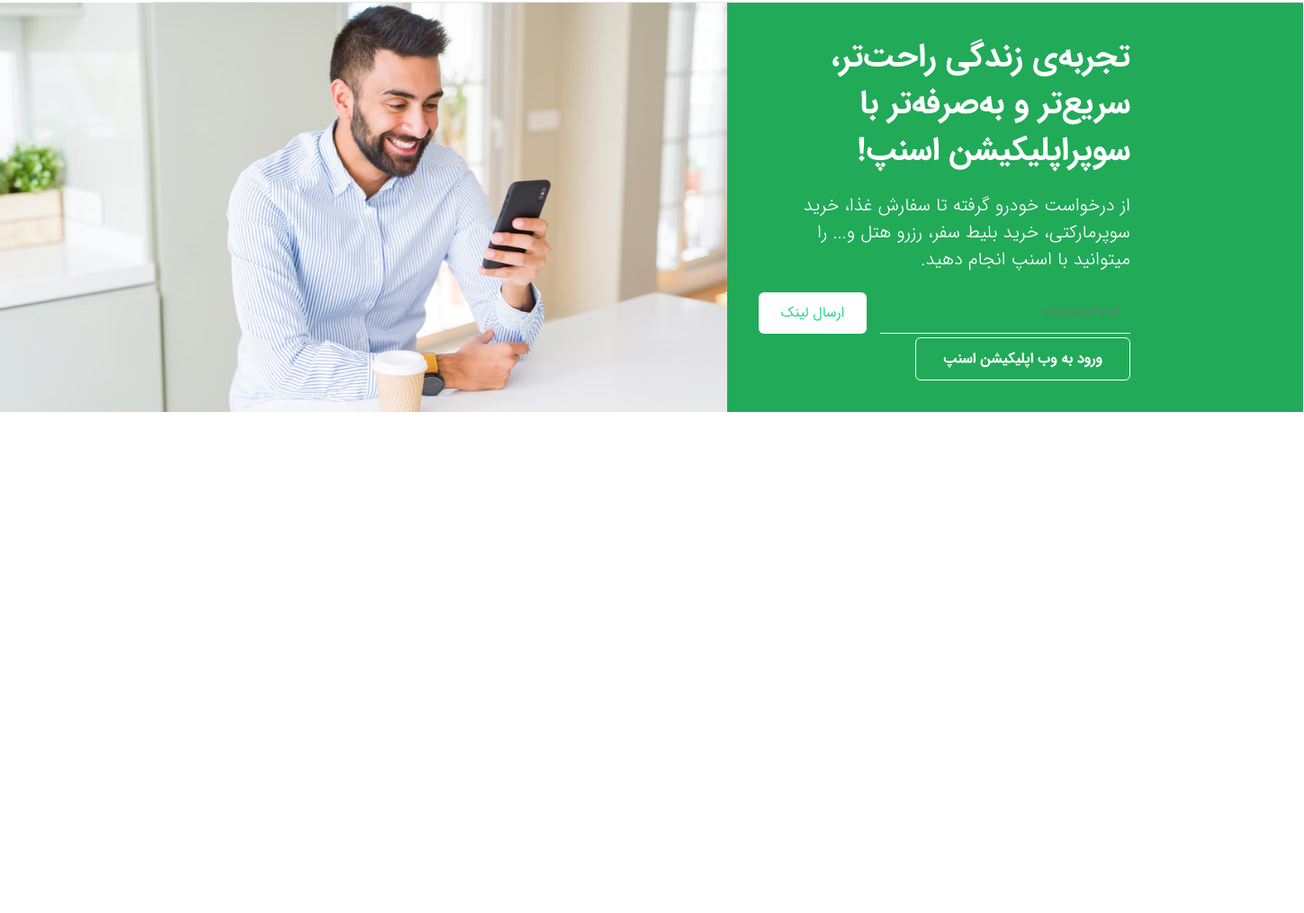
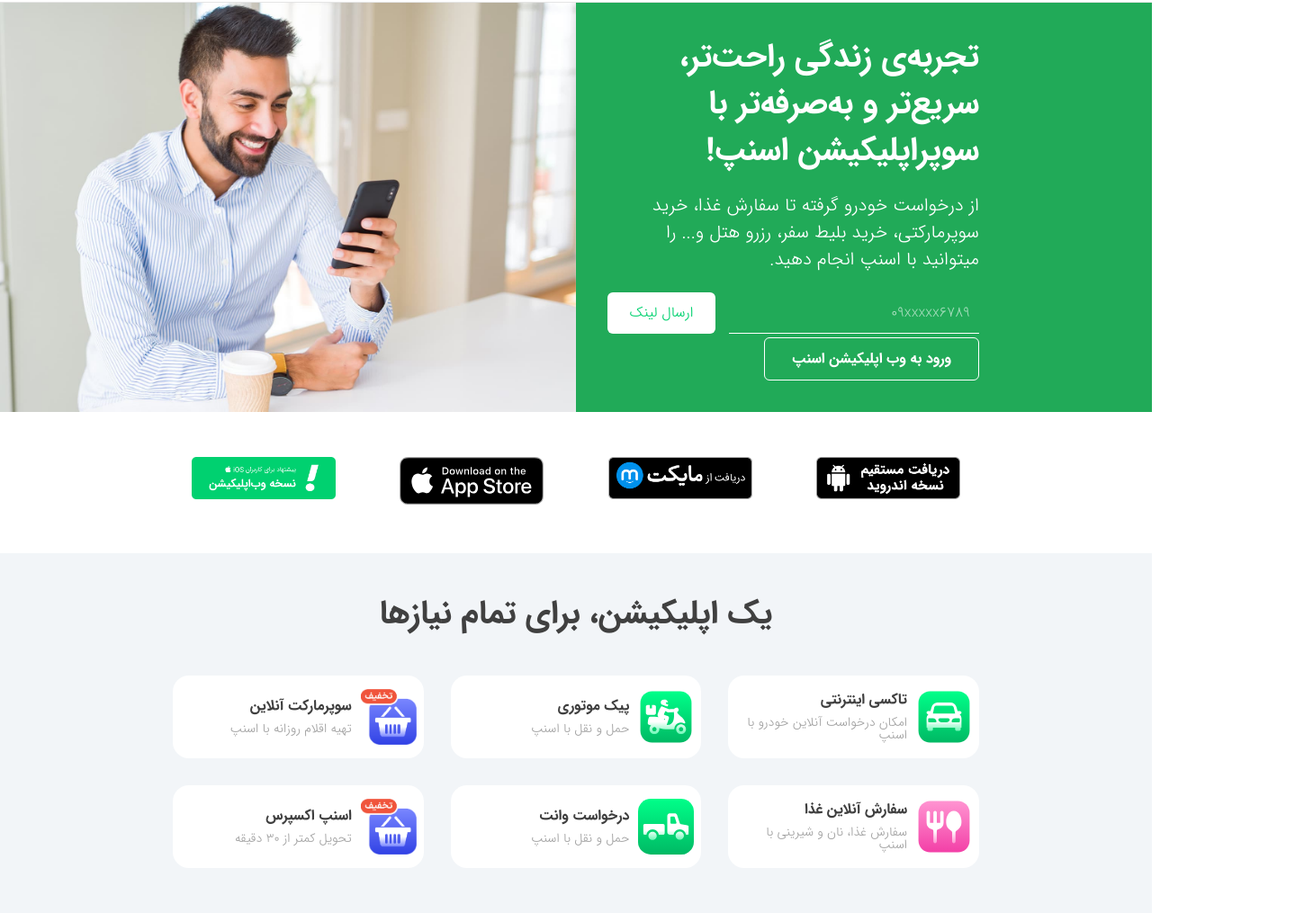
Before and after one commit to shokrino/snapp-landing, a plain HTML site: page index.html in a window 1280 px wide. Shown: the part 93-1108 px from the top of the page at 90% size, 1449 px wide, since content can reach past the window. Before the commit the page ends 800 px from the top, so only its background shows below. Drawn offline with Linux system fonts and the light colour scheme.

Commit message:
third section added.

```diff
--- a/assets/css/style.css
+++ b/assets/css/style.css
@@ -121,6 +121,7 @@ table {
   width: 100%;
   flex-wrap: wrap;
   justify-content: space-between;
+  overflow: hidden;
 }
 .inner-right-box-snapp,.inner-left-box-snapp {
   width: 50%;
@@ -159,6 +160,7 @@ table {
 }
 .inner-right-box-snapp form input#mobile_phone {
   border: none;
+  color: #fff;
   background: transparent;
   border-bottom: 1px solid #fff;
   text-align: right;
@@ -185,6 +187,70 @@ table {
   border-radius: 6px;
   font-weight: bold;
 }
+.inner-right-box-snapp form input#mobile_phone::placeholder {
+  color: #fff;
+  opacity: 0.6;
+}
+.second-section-snapp-wrapper {
+  display: flex;
+  width: 100%;
+  flex-wrap: wrap;
+  justify-content: space-around;
+  padding: 50px 15%;
+  gap: 30px;
+}
+.link-download-app-snapp > img {
+  width: 160px;
+}
+.third-section-snapp-wrapper {
+  width: 100%;
+  display: flex;
+  padding: 50px 15%;
+  background: #f2f5f8;
+  flex-direction: column;
+  justify-content: center;
+  align-items: center;
+}
+.title-third-section-snapp {
+  color: #404040;
+  padding: 0 0 50px;
+  font-size: 36px;
+  font-weight: bold;
+}
+.item-features-snapp {
+  display: flex;
+  flex-direction: row;
+  gap: 10px;
+  border-radius: 18px;
+  background: #fff;
+  padding: 15px 8px;
+  text-decoration: none;
+}
+.item-features-snapp > img {
+  width: 62px;
+  height: 62px;
+}
+.box-titles-feature-snapp {
+  display: flex;
+  flex-direction: column;
+  justify-content: center;
+  gap: 10px;
+}
+.box-titles-feature-snapp > h3 {
+  font-size: 16px;
+  color: #3f3f3f;
+  font-weight: bold;
+}
+.box-titles-feature-snapp > p {
+  color: #a3a3a3;
+  font-size: 14px;
+}
+.bottom-third-section-snapp {
+  width: 100%;
+  display: grid;
+  gap: 30px;
+  grid-template-columns: 1fr 1fr 1fr;
+}
 @font-face {
   font-family: 'iransans';
   src: url(/assets/fonts/fa-Iran-sans-web-light.woff2);
--- a/index.html
+++ b/index.html
@@ -157,5 +157,69 @@
             </figure>
         </div>
     </section>
+    <section class="second-section-snapp-wrapper">
+        <a href="" class="link-download-app-snapp">
+            <img src="./assets/img/direct-download-badge.png" alt="">
+        </a>
+        <a href="" class="link-download-app-snapp">
+            <img src="./assets/img/myketmarket.png" alt="">
+        </a>
+        <a href="" class="link-download-app-snapp">
+            <img src="./assets/img/app_store.svg" alt="">
+        </a>
+        <a href="" class="link-download-app-snapp">
+            <img src="./assets/img/snapp-pwa.png" alt="">
+        </a>
+    </section>
+
+    <section class="third-section-snapp-wrapper">
+        <h2 class="title-third-section-snapp">
+            یک اپلیکیشن، برای تمام نیازها
+        </h2>
+        <div class="bottom-third-section-snapp">
+            <a href="#" class="item-features-snapp">
+                <img src="./assets/img/taxi.svg" alt="">
+                <span class="box-titles-feature-snapp">
+                    <h3>تاکسی اینترنتی</h3>
+                    <p>امکان درخواست آنلاین خودرو با اسنپ</p>
+                </span>
+            </a>
+            <a href="#" class="item-features-snapp">
+                <img src="./assets/img/bike.svg" alt="">
+                <span class="box-titles-feature-snapp">
+                    <h3>پیک موتوری</h3>
+                    <p>حمل و نقل با اسنپ</p>
+                </span>
+            </a>
+            <a href="#" class="item-features-snapp">
+                <img src="./assets/img/spdiscount.png" alt="">
+                <span class="box-titles-feature-snapp">
+                    <h3>سوپرمارکت آنلاین</h3>
+                    <p>تهیه اقلام روزانه با اسنپ</p>
+                </span>
+            </a>
+            <a href="#" class="item-features-snapp">
+                <img src="./assets/img/food.svg" alt="">
+                <span class="box-titles-feature-snapp">
+                    <h3>سفارش آنلاین غذا </h3>
+                    <p>سفارش غذا، نان و شیرینی با اسنپ</p>
+                </span>
+            </a>
+            <a href="#" class="item-features-snapp">
+                <img src="./assets/img/pickup.svg" alt="">
+                <span class="box-titles-feature-snapp">
+                    <h3>درخواست وانت</h3>
+                    <p>حمل و نقل با اسنپ</p>
+                </span>
+            </a>
+            <a href="#" class="item-features-snapp">
+                <img src="./assets/img/spdiscount.png" alt="">
+                <span class="box-titles-feature-snapp">
+                    <h3>اسنپ اکسپرس</h3>
+                    <p>تحویل کمتر از ۳۰ دقیقه</p>
+                </span>
+            </a>
+        </div>
+    </section>
 </body>
 </html>
```
Also changed, not shown: assets/img/app_store.svg (added), assets/img/bike.svg (added), assets/img/direct-download-badge.png (added), assets/img/food.svg (added), assets/img/myketmarket.png (added), assets/img/pickup.svg (added), assets/img/snapp-pwa.png (added), assets/img/spdiscount (1).png (added), assets/img/spdiscount.png (added), assets/img/taxi.svg (added).
